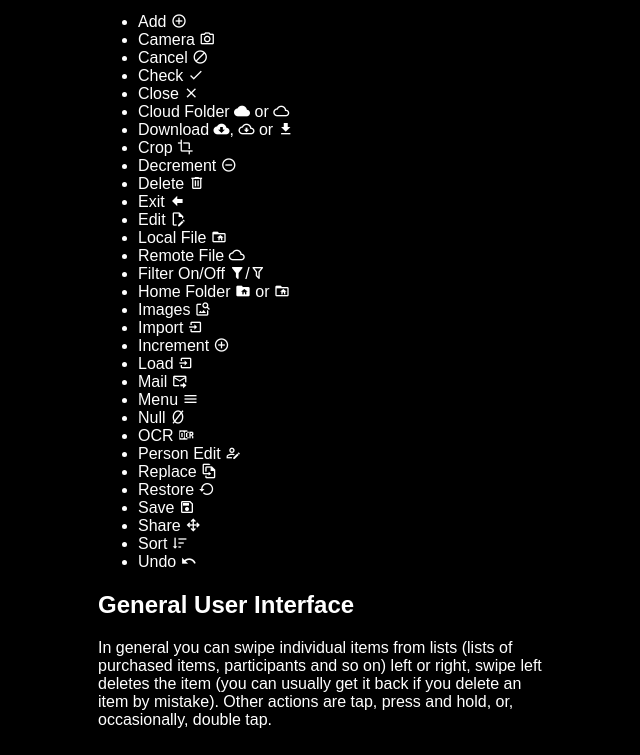
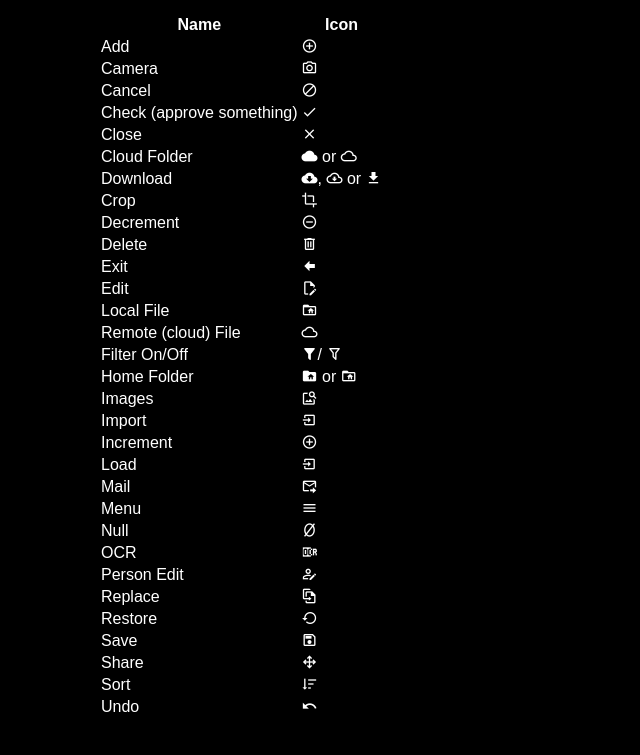
Before and after one commit to david-maw/autoplus-web, a plain HTML site: page site/divisibill/icons.html in a window 1280 px wide. Shown: the part 335-1090 px from the top of the page, without its empty margins (317-957 px from the left). After the commit the page ends 1064 px from the top, so only its background shows below. Drawn offline with Linux system fonts and the light colour scheme.

```diff
--- a/site/divisibill/icons.html
+++ b/site/divisibill/icons.html
@@ -10,43 +10,140 @@
 <img alt="Logo" src="toolbar.png" style="width:300px"/>
 <p>Typically a colored background with both a contrasting page title and contrasting icons in the
 foreground. The same icons are used on different pages, here is a list:</p>
-<ul>
-<li>Add                  <u></u></li>
-<li>Camera               <u>ﴹ</u></li>
-<li>Cancel               <u></u></li>
-<li>Check                <u></u></li>
-<li>Close                <u></u></li>
-<li>Cloud Folder         <u></u> or <u></u></li>
-<li>Download             <u></u>, <u>ﭙ</u> or <u></u></li>
-<li>Crop                 <u></u></li>
-<li>Decrement            <u></u></li>
-<li>Delete               <u>啕</u></li>
-<li>Exit                 <u></u></li>
-<li>Edit                 <u>󰈓</u></li>
-<li>Local File           <u>󰃡</u></li>
-<li>Remote File          <u></u></li>
-<li>Filter On/Off        <u></u>/<u></u></li>
-<li>Home Folder          <u>󰃠</u> or <u>󰃡</u></li>
-<li>Images               <u>亮</u></li>
-<li>Import               <u></u></li>
-<li>Increment            <u></u></li>
-<li>Load                 <u></u></li>
-<li>Mail                 <u>󰄈</u></li>
-<li>Menu                 <u></u></li>
-<li>Null                 <u></u></li>
-<li>OCR                  <u>󰅥</u></li>
-<li>Person Edit          <u>󰀝</u></li>
-<li>Replace              <u>﬘</u></li>
-<li>Restore              <u>連</u></li>
-<li>Save                 <u></u></li>
-<li>Share                <u></u></li>
-<li>Sort                 <u></u></li>
-<li>Undo                 <u></u></li>
-</ul>
-<h2 id="general-user-interface">General User Interface</h2>
-<p>In general you can swipe individual items from lists (lists of purchased items, participants
-and so on) left or right, swipe left deletes the item (you can usually get it back if you
-delete an item by mistake). Other actions are tap, press and hold, or, occasionally, double tap.</p>
+<table>
+<thead>
+<tr>
+<th>Name</th>
+<th>Icon</th>
+</tr>
+</thead>
+<tbody>
+<tr>
+<td>Add</td>
+<td><u></u></td>
+</tr>
+<tr>
+<td>Camera</td>
+<td><u>ﴹ</u></td>
+</tr>
+<tr>
+<td>Cancel</td>
+<td><u></u></td>
+</tr>
+<tr>
+<td>Check (approve something)</td>
+<td><u></u></td>
+</tr>
+<tr>
+<td>Close</td>
+<td><u></u></td>
+</tr>
+<tr>
+<td>Cloud Folder</td>
+<td><u></u> or <u></u></td>
+</tr>
+<tr>
+<td>Download</td>
+<td><u></u>, <u>ﭙ</u> or <u></u></td>
+</tr>
+<tr>
+<td>Crop</td>
+<td><u></u></td>
+</tr>
+<tr>
+<td>Decrement</td>
+<td><u></u></td>
+</tr>
+<tr>
+<td>Delete</td>
+<td><u>啕</u></td>
+</tr>
+<tr>
+<td>Exit</td>
+<td><u></u></td>
+</tr>
+<tr>
+<td>Edit</td>
+<td><u>󰈓</u></td>
+</tr>
+<tr>
+<td>Local File</td>
+<td><u>󰃡</u></td>
+</tr>
+<tr>
+<td>Remote (cloud) File</td>
+<td><u></u></td>
+</tr>
+<tr>
+<td>Filter On/Off</td>
+<td><u></u>/ <u></u></td>
+</tr>
+<tr>
+<td>Home Folder</td>
+<td><u>󰃠</u> or <u>󰃡</u></td>
+</tr>
+<tr>
+<td>Images</td>
+<td><u>亮</u></td>
+</tr>
+<tr>
+<td>Import</td>
+<td><u></u></td>
+</tr>
+<tr>
+<td>Increment</td>
+<td><u></u></td>
+</tr>
+<tr>
+<td>Load</td>
+<td><u></u></td>
+</tr>
+<tr>
+<td>Mail</td>
+<td><u>󰄈</u></td>
+</tr>
+<tr>
+<td>Menu</td>
+<td><u></u></td>
+</tr>
+<tr>
+<td>Null</td>
+<td><u></u></td>
+</tr>
+<tr>
+<td>OCR</td>
+<td><u>󰅥</u></td>
+</tr>
+<tr>
+<td>Person Edit</td>
+<td><u>󰀝</u></td>
+</tr>
+<tr>
+<td>Replace</td>
+<td><u>﬘</u></td>
+</tr>
+<tr>
+<td>Restore</td>
+<td><u>連</u></td>
+</tr>
+<tr>
+<td>Save</td>
+<td><u></u></td>
+</tr>
+<tr>
+<td>Share</td>
+<td><u></u></td>
+</tr>
+<tr>
+<td>Sort</td>
+<td><u></u></td>
+</tr>
+<tr>
+<td>Undo</td>
+<td><u></u></td>
+</tr>
+</tbody>
+</table>
 
 </body>
 </html>
```
Also changed, not shown: site/divisibill/introduction.html (+7 -1 lines), site/divisibill/totalsglossary.html (added, +32 -0 lines), site/divisibill/totalspage.html (added, +13 -0 lines), site/divisibill/totalspage.svg (added).
